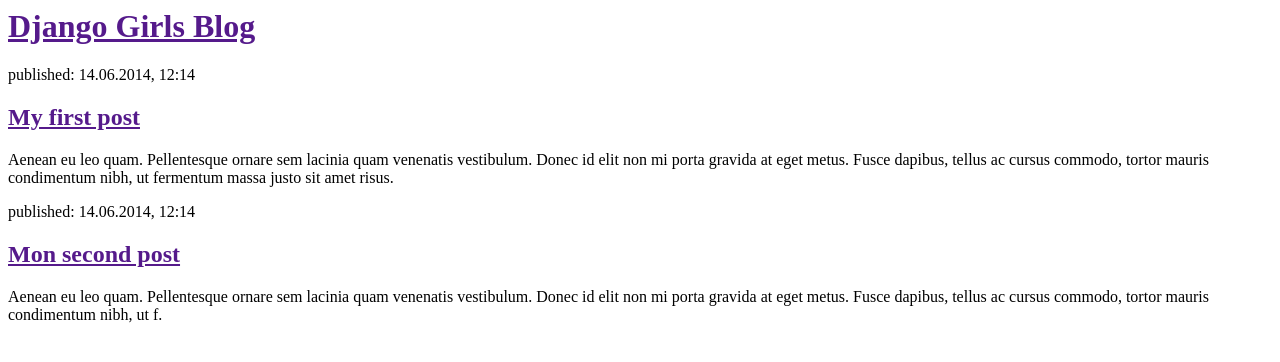
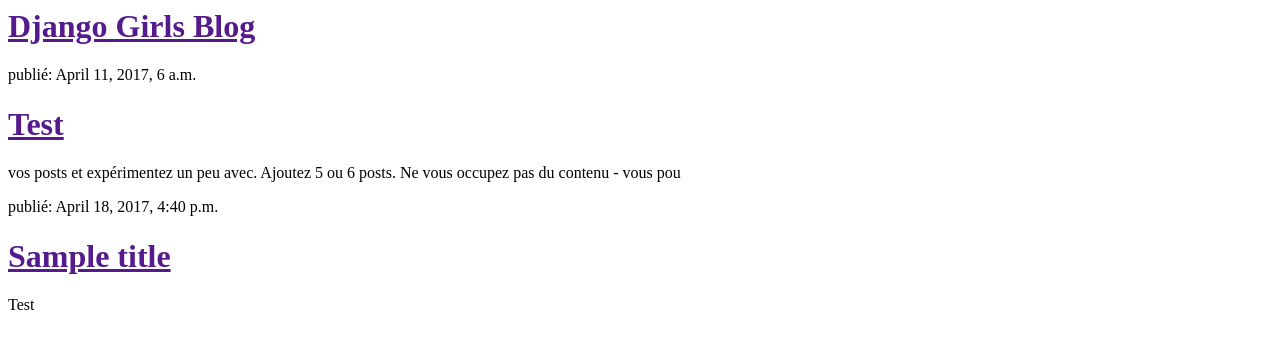
Before and after one commit to NicoAkQ/my-first-blog, a Django app: page / in a window 1280 px wide. Shown: the top 362 px of the page. Run offline with Django 3.2, Linux system fonts and the light colour scheme; data comes from the database, SQL or seed files in the repository; both versions use the stored data as it was after the commit.

Commit message:
ajout des posts dynamiques

```diff
--- a/blog/templates/blog/post_list.html
+++ b/blog/templates/blog/post_list.html
@@ -8,15 +8,13 @@
         </div>
 
         <div>
-            <p>published: 14.06.2014, 12:14</p>
-            <h2><a href="">My first post</a></h2>
-            <p>Aenean eu leo quam. Pellentesque ornare sem lacinia quam venenatis vestibulum. Donec id elit non mi porta gravida at eget metus. Fusce dapibus, tellus ac cursus commodo, tortor mauris condimentum nibh, ut fermentum massa justo sit amet risus.</p>
-        </div>
-
-        <div>
-            <p>published: 14.06.2014, 12:14</p>
-            <h2><a href="">Mon second post</a></h2>
-            <p>Aenean eu leo quam. Pellentesque ornare sem lacinia quam venenatis vestibulum. Donec id elit non mi porta gravida at eget metus. Fusce dapibus, tellus ac cursus commodo, tortor mauris condimentum nibh, ut f.</p>
+            {% for post in posts %}
+                <div>
+                    <p>publié: {{ post.published_date }}</p>
+                    <h1><a href="">{{ post.title }}</a></h1>
+                    <p>{{ post.text|linebreaksbr }}</p>
+                </div>
+            {% endfor %}
         </div>
     </body>
 </html>
--- a/blog/views.py
+++ b/blog/views.py
@@ -1,5 +1,7 @@
 from django.shortcuts import render
+from django.utils import timezone
+from .models import Post
 
-# Create your views here.
 def post_list(request):
-    return render(request, 'blog/post_list.html', {})
+    posts = Post.objects.filter(published_date__lte=timezone.now()).order_by('published_date')
+    return render(request, 'blog/post_list.html', { 'posts': posts })
--- a/mysite/settings.py
+++ b/mysite/settings.py
@@ -25,7 +25,7 @@ SECRET_KEY = 'i$z0p5(uigbzxnqu21p$d9z+^_q*+2)kx=ki&090b6$s%-rj(k'
 # SECURITY WARNING: don't run with debug turned on in production!
 DEBUG = True
 
-ALLOWED_HOSTS = ["nicoakq.pythonanywhere.com"]
+ALLOWED_HOSTS = ["nicoakq.pythonanywhere.com","127.0.0.1"]
 
 
 # Application definition
```
Also changed, not shown: db.sqlite3.
